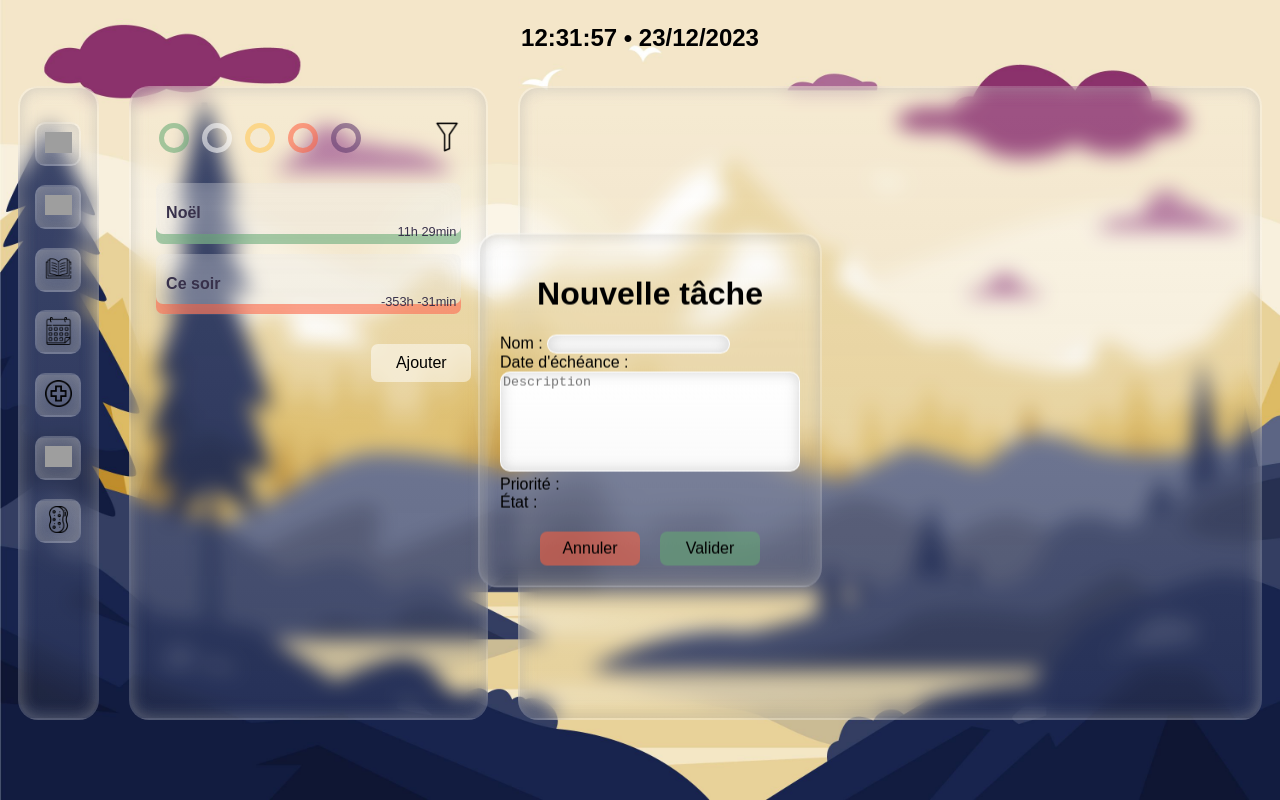
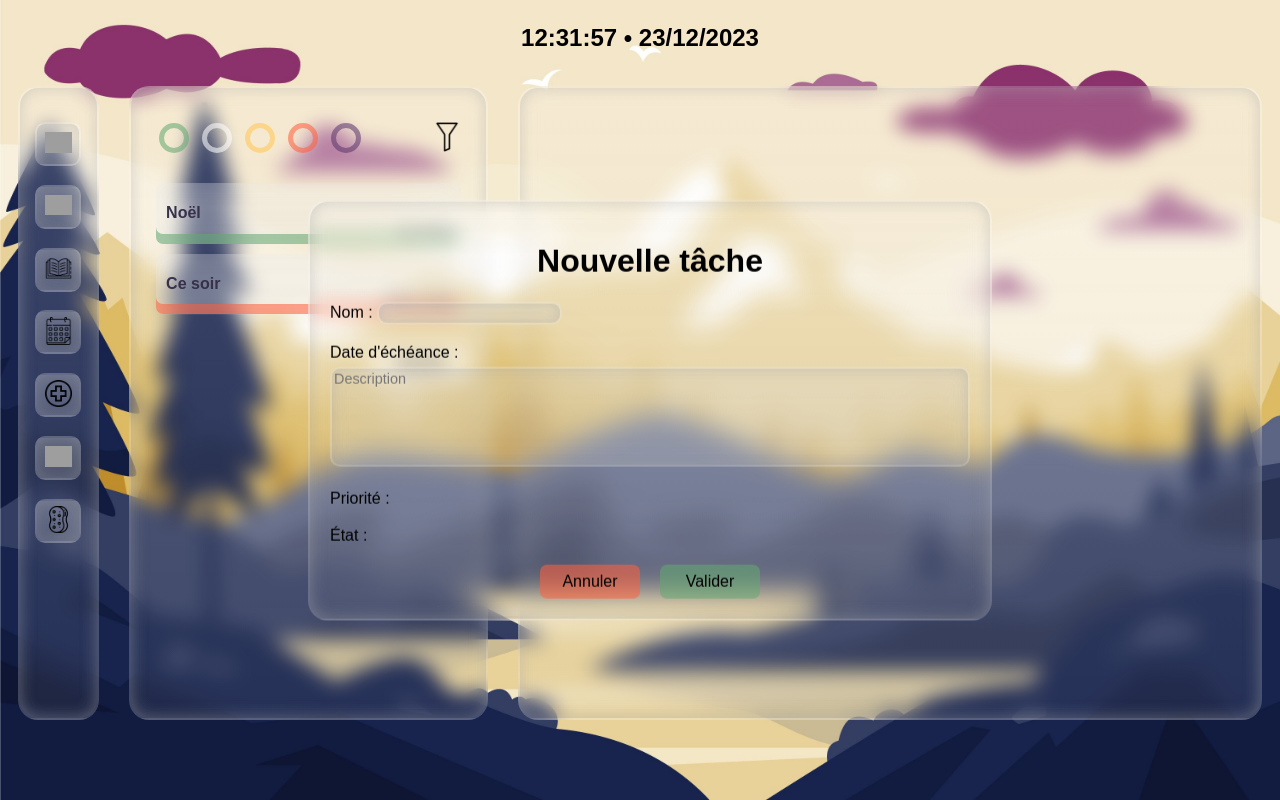
Before and after one commit to Gibus21250/CWA, an Angular app: page /creationPopup in a window 1280 px wide. Built offline with nearby package versions, Linux system fonts and the light colour scheme; grey boxes are pictures that could not be loaded.

Commit message:
css creer tache

```diff
--- a/src/app/views/creation-tache/creation-tache.component.css
+++ b/src/app/views/creation-tache/creation-tache.component.css
@@ -8,7 +8,7 @@
     padding: 20px;
     border: 1px solid #ccc;
     box-shadow: 0 4px 8px rgba(0, 0, 0, 0.1);
-    width: 300px;
+    width: 50%;
 
     border-radius: 20px;
     border-color: rgba(255, 255, 255, 0.14);
@@ -23,6 +23,10 @@
 
 .popup-container h1 {
     text-align: center;
+}
+
+.popup-container div {
+    margin-top: 3%;
 }
 
 .popup-buttons {
@@ -40,16 +44,19 @@
 .textarea {
     width: 100%;
     height: 100px;
+    font-family: Roboto Mono, sans-serif;
+    font-size: 90%;
     box-sizing: border-box;
     resize: none;
     border-radius: 10px;
     border-color: rgba(255, 255, 255, 0.14);
     border-style: solid;
-    border-width: 1px;
+    border-width: 2px;
     box-shadow: inset 0 0 1em rgba(168, 168, 168, 0.478);
     flex: 1;
-    background-image: linear-gradient(to bottom, rgba(255, 255, 255, 0.162), rgba(205, 205, 205, 0.083));
+    background-color: rgba(195, 195, 195, 0.16);
     backdrop-filter: blur(10px);
+    margin-top: 5px;
 }
 
 .btnPopA {
@@ -90,11 +97,12 @@
 
 .inputNom{
     border-radius: 10px;
+    padding: 2px;
     border-color: rgba(255, 255, 255, 0.14);
     border-style: solid;
-    border-width: 1px;
+    border-width: 2px;
     box-shadow: inset 0 0 1em rgba(168, 168, 168, 0.478);
     flex: 1;
-    background-image: linear-gradient(to bottom, rgba(255, 255, 255, 0.162), rgba(205, 205, 205, 0.083));
+    background-color: rgba(195, 195, 195, 0.16);
     backdrop-filter: blur(10px);
 }
--- a/src/app/views/creation-tache/creation-tache.component.html
+++ b/src/app/views/creation-tache/creation-tache.component.html
@@ -1,31 +1,32 @@
+<div class="flou">
+
 <div class="popup-container">
     <!-- Contenu de votre popup -->
 
     <h1>Nouvelle tâche</h1>
     <form>
 
+      <div>
         <label for="nom">Nom : </label>
           <input class="inputNom" type="text" id="nom" name="nom" required>
+      </div>
 
-      <br>
-
+      <div>
         <label for="dateEcheance">Date d'échéance :</label>
       <!-- Insérer pour la date-->
-
-      <br>
+      </div>
 
       <textarea type="textarea" class="textarea" placeholder="Description"></textarea>
 
-      <br>
-
+      <div>
         <label for="priorite">Priorité :</label>
       <!-- Insérer pour les bulles et celle sélectionnée remplir /!\ que 1 peut être choisie -->
+      </div>
 
-      <br>
-
+      <div>
         <label for="priorite">État :</label>
         <!-- Insérer pour 3 états (à faire, en cours, terminé) boutons radios ? Liste ? -->
-
+      </div>
 
     </form>
 
@@ -35,3 +36,4 @@
     </div>
 
   </div>
+</div>
```
Lines whose indentation alone changed are shown as unchanged.
